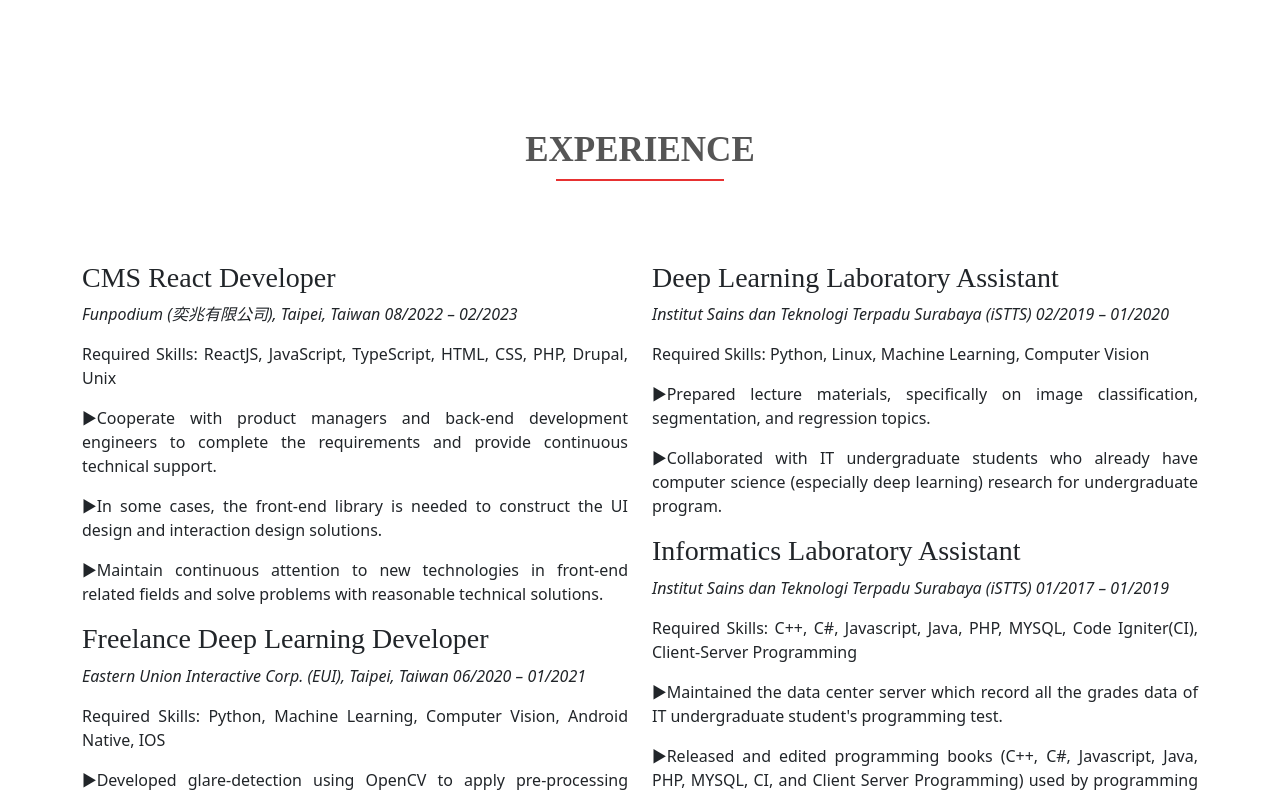
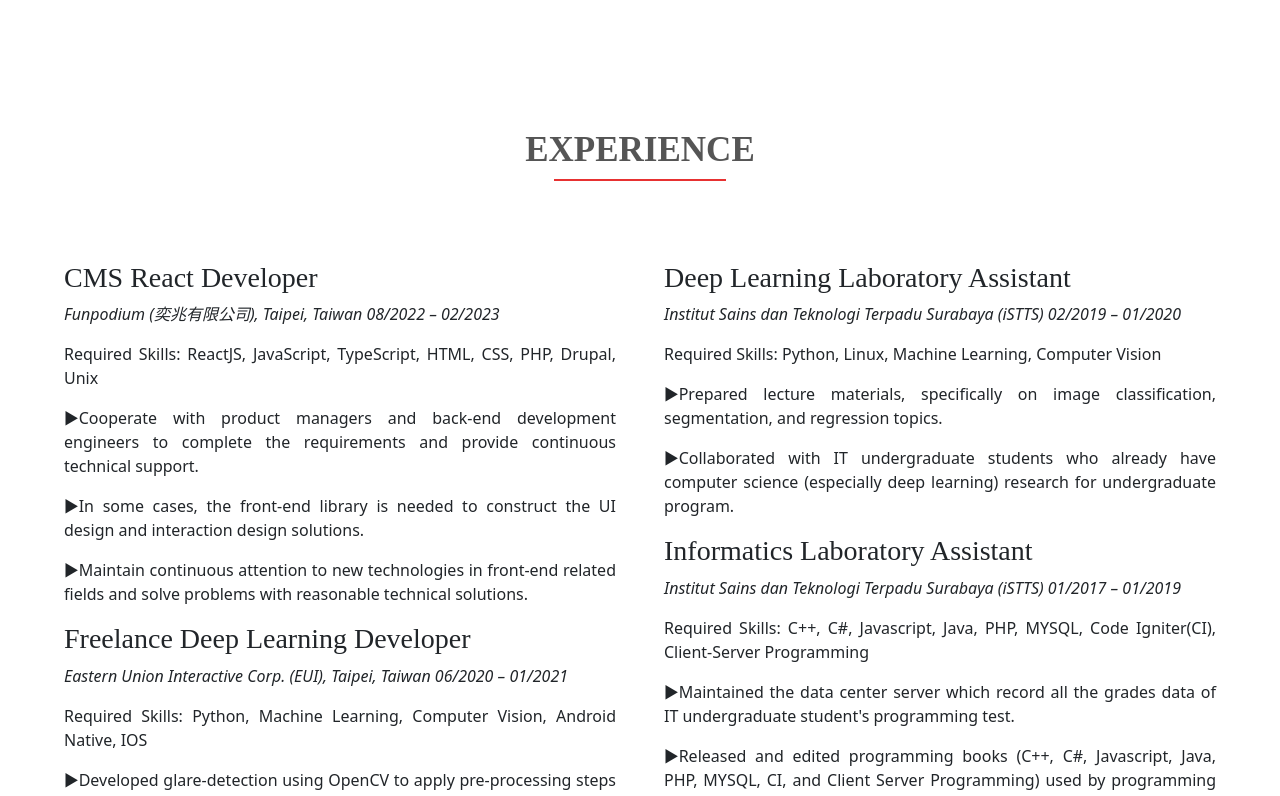
Before and after one commit to richardsugiarto/richard-sugiarto, a React (Create React App) app: page / in a window 1280 px wide. Shown: the part 2420-3216 px from the top of the page. Built offline with nearby package versions, Linux system fonts and the light colour scheme.

Commit message:
Fix: Update experience section with MUI #time 15m

```diff
--- a/src/pages/Resume.js
+++ b/src/pages/Resume.js
@@ -1,12 +1,13 @@
 import React from 'react';
-import { Row, Col, Container, Image } from 'react-bootstrap';
+//import { Row, Col, Container, Image } from 'react-bootstrap';
 import './css/Resume.css';
+import { Container, Grid } from '@mui/material';
 
 function Resume() {
     return (
         <>
             <div className="myResume">
-                <Container>
+                <Container max-width="xl">
                     <h2
                         style={{
                             color: '#555',
@@ -19,8 +20,8 @@ function Resume() {
                         Experience
                     </h2>
                     <div style={{ border: '1px solid #e73131', width: '15%', margin: '0 auto' }}></div>
-                    <Row style={{ paddingTop: '10vh' }}>
-                        <Col lg="6" sm="12">
+                    <Grid container style={{ paddingTop: '10vh' }} spacing={6}>
+                        <Grid item md={6} xs={12}>
                             <span style={{ textAlign: 'justify' }}>
                                 <h3>CMS React Developer</h3>
                                 <p style={{ fontStyle: 'italic' }}>Funpodium (奕兆有限公司), Taipei, Taiwan 08/2022 – 02/2023</p>
@@ -54,8 +55,8 @@ function Resume() {
                                 </p>
                                 <p>►Implemented the glare- and landmark-detection modules using Android Studio and IOS swift.</p>
                             </span>
-                        </Col>
-                        <Col lg="6" sm="12">
+                        </Grid>
+                        <Grid item md={6} xs={12}>
                             <span style={{ textAlign: 'justify' }}>
                                 <h3>Deep Learning Laboratory Assistant</h3>
                                 <p style={{ fontStyle: 'italic' }}>
@@ -90,8 +91,8 @@ function Resume() {
                                     networking, and holding a programming test for IT undergraduate student.
                                 </p>
                             </span>
-                        </Col>
-                    </Row>
+                        </Grid>
+                    </Grid>
                 </Container>
             </div>
         </>
```
